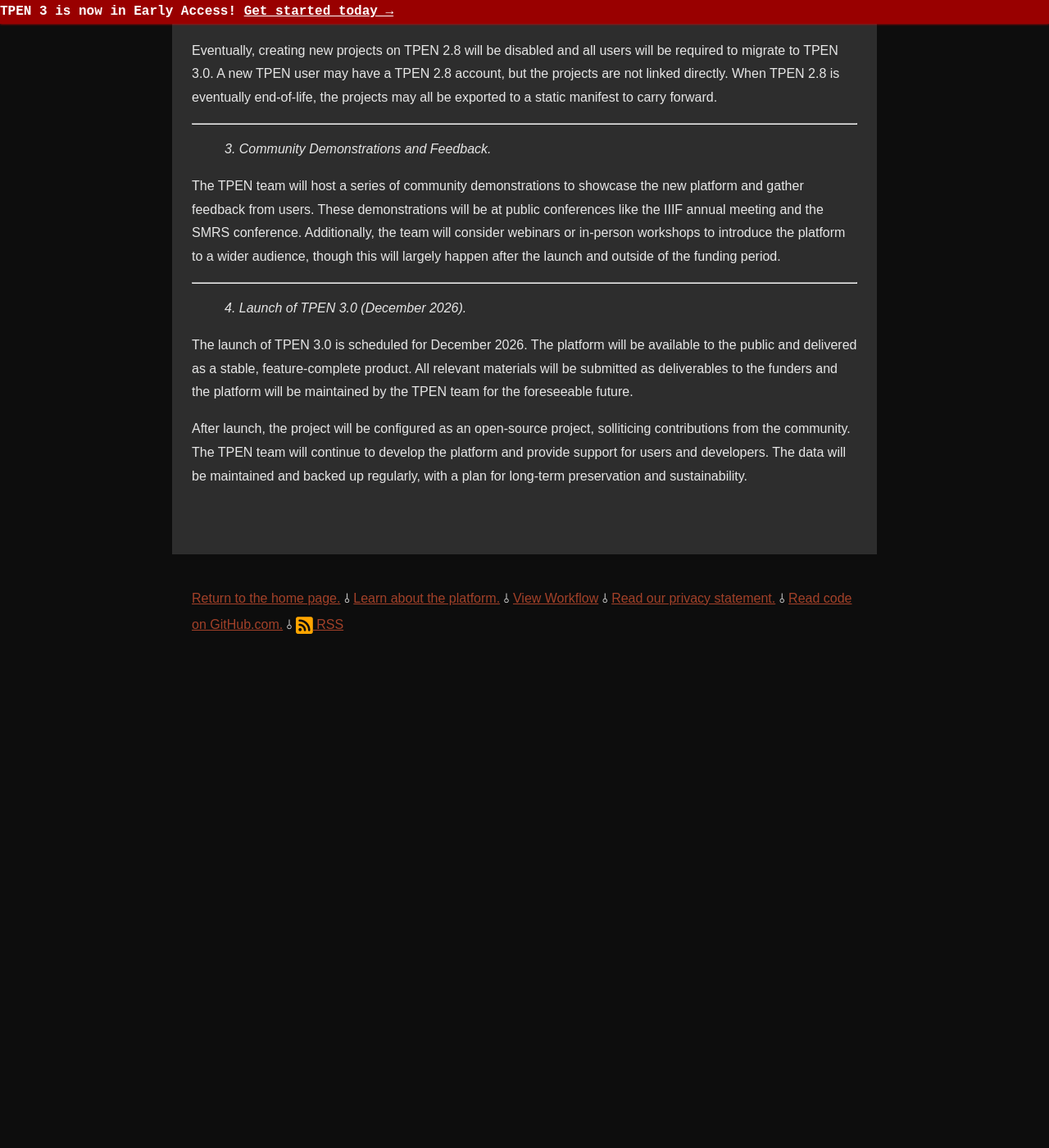
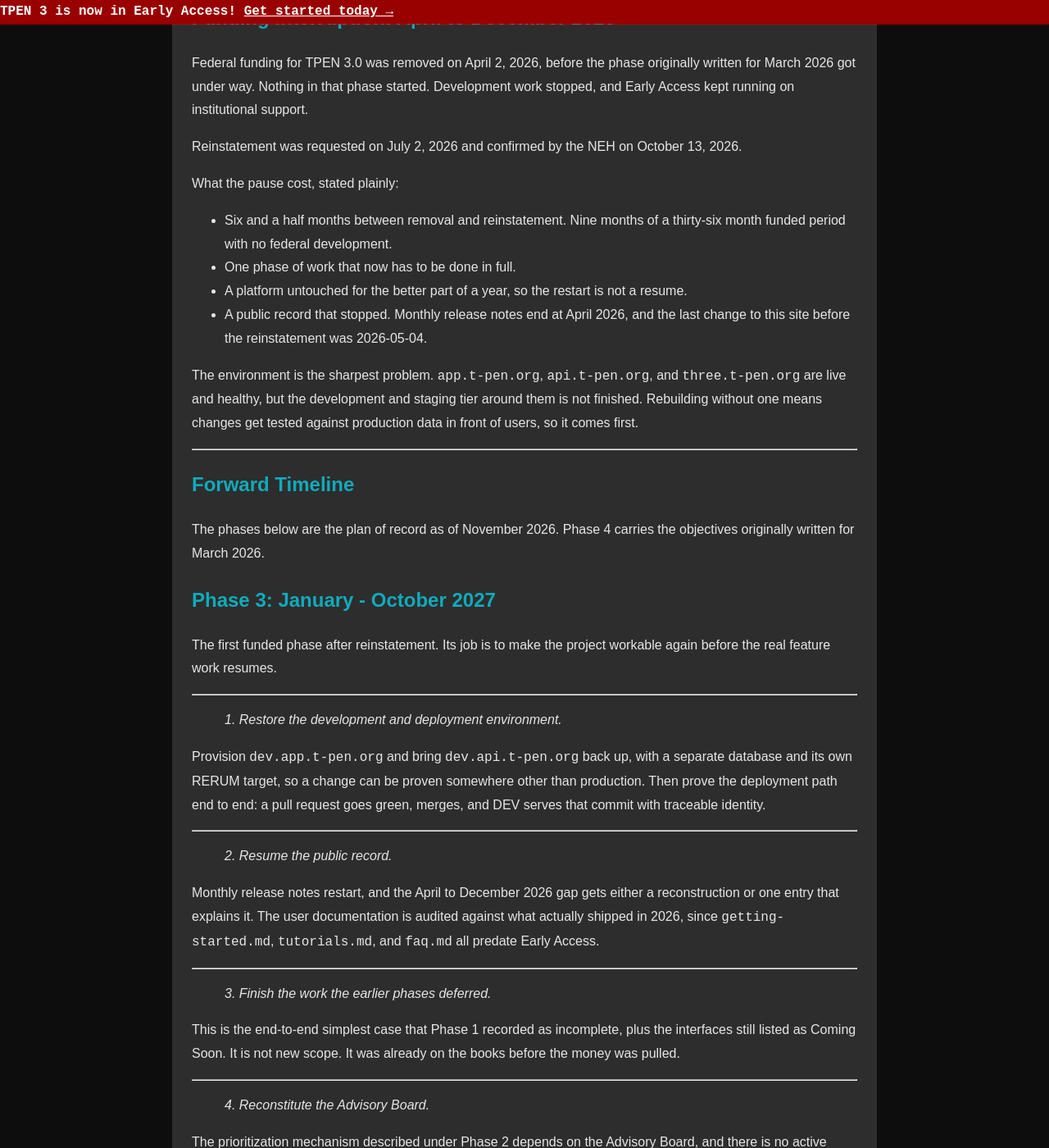
Before and after one commit to CenterForDigitalHumanities/TPEN3, a Jekyll site: the page built from pages/roadmap.md, in a window 1280 px wide and 1400 px high, scrolled down 7102 px. Shown: the whole window at 82% size. Built offline with Jekyll 4.4.1, drawn with Linux system fonts in a browser that asks for light colours; before the commit the page ends 7954 px from its top, so only the background shows below that; some of the changed text lies outside the part shown.

Commit message:
Plan the restart: roadmap through August 2028, plus the reinstatement announcement (#77)
* Plan the restart: roadmap through August 2028, plus the reinstatement post

Federal funding was removed on April 2, 2026 and reinstated on October 13, 2026.
The roadmap still described a March 2026 phase and a December 2026 launch, so the
page and reality had come apart.

The original Phase 3 never ran, so it is not rewritten here. It moves intact to
Phase 4, and a new Phase 3 goes in front of it to rebuild the development
environment and the public record that the pause eroded. Launch is now targeted
for August 2028, twenty months later than promised, against a six and a half
month funding gap.

- pages/roadmap.md: five-band summary, new Funding interruption section, new
  Phase 3, Phase 4 retitled, Current Status moved from Early Access to Reactivation
- _posts/2026-11-10-funding-reinstated.md: the announcement for the community

The August 2028 date is a target, not an agreed term. The reinstated grant period
and amount are still unconfirmed, and December 2026 was in the original proposal,
so this needs funder sign-off before it merges.

Co-authored-by: Copilot App <223556219+Copilot@users.noreply.github.com>

* update roadmap, new post

* Update 2026-11-10-funding-reinstated.md

* Unpin the March post and align the roadmap with the new plan

Two pinned posts both claimed to be the current announcement. Patrick
confirmed the March Early Access post should come down and point forward
instead, so it gets pinned: false and a short update note linking the
reinstatement announcement. Its historical body is otherwise untouched.

The roadmap review found three consistency problems:

- The environment paragraph pointed at "both launch documents", which are
  internal repo files a site visitor cannot open. State the problem directly.
- Phase 2 read as fully complete with a launch-phase icon. It is complete for
  Early Access, and Advisory Board prioritization never happened, so the icon
  and the subtitle now say so.
- The post said the Advisory Board "is actively being reactivated" while the
  roadmap puts it in Phase 3. Nothing supports reactivation underway, so both
  now say the board is dormant and reconstitution is a Phase 3 objective.

Co-authored-by: Copilot App <223556219+Copilot@users.noreply.github.com>

---------

Co-authored-by: Copilot App <223556219+Copilot@users.noreply.github.com>

```diff
--- a/pages/roadmap.md
+++ b/pages/roadmap.md
@@ -9,28 +9,50 @@ permalink: /roadmap/
 
 ## Development Timeline
 
-The funding period for TPEN 3.0 is from 2024-2026. Development has progressed through these phases:
+The funding period for TPEN 3.0 was originally 2024-2026. Federal funding was
+removed on April 2, 2026 and reinstated on October 13, 2026. Development
+resumes in January 2027 and the full public launch is targeted for August 2028.
 
 1. **✅ Phase 1: 2024** (Completed)
     - New platform design
     - Project creation and management
     - Core interfaces and workflows
-2. **🚀 Phase 2: 2025** (In Progress - Early Access)
+2. **✅ Phase 2: 2025** (Completed - Early Access; Advisory Board prioritization carried into Phase 3)
     - Early access release (November 2025)
-    - User feedback and improvements
-    - Additional interfaces and features
-    - Test cases and focused features
-3. **📅 Phase 3: 2026** (Upcoming)
+    - Open to all users (March 2026)
+    - Production cutover (March 2026)
+3. **⏸️ Funding interruption: April - December 2026**
+    - Federal funding removed (April 2, 2026)
+    - Reinstatement requested (July 2, 2026)
+    - Reinstated by the NEH (October 13, 2026)
+    - Development paused, Early Access remains live
+4. **🔧 Phase 3: January - October 2027** (Restart and stabilization)
+    - Development and deployment environments
+    - Release notes and the public record resumed
+    - Deferred interfaces and the end-to-end workflow
+5. **📅 Phase 4: November 2027 - August 2028** (Training, migration, launch)
     - Comprehensive training and documentation
     - Streamlined TPEN 2.8 migration tools
     - Community demonstrations and workshops
-    - Full public launch (December 2026)
+    - **Full public launch: August 2028**
+
+> The plan above replaces the one in the original proposal. The Phase 3 written
+> for March 2026 never started, so it is not revised here, it is moved. Its
+> content survives intact as Phase 4, and a new Phase 3 goes in front of it to
+> rebuild the environment and the public record that the pause eroded. See
+> [the funding interruption](#funding-interruption-april-to-december-2026)
+> for what that cost.
 
 ---
 
-## Current Status: Early Access (November 2025)
+## Current Status: Reactivation (November 2026)
 
-TPEN 3 is now available for early access! Core features are functional and we're actively gathering feedback from early adopters.
+TPEN 3 is live in Early Access and stays live through the restart. Core
+features are functional and we are still gathering feedback. What is happening
+right now is institutional reactivation, not grant-funded development: the
+reinstatement was confirmed on October 13, 2026, and funded work resumes in
+January 2027. Until then the team is reviewing the ecosystem and adjusting current
+plans based on the feedback received.
 
 ### Available Now
 
@@ -50,6 +72,9 @@ TPEN 3 is now available for early access! Core features are functional and we're
 - 🔄 Expanded export format options (TEI, custom schemas)
 - 🔄 Repository integrations and cloud storage support
 - 🔄 Comprehensive migration tools for TPEN 2.8 projects
+
+These deferred items are scheduled work again. They land in Phase 3, alongside
+the interfaces and the end-to-end workflow that the pause interrupted.
 
 [View detailed feature comparison →]({{site.url}}/announcements/2025/11/24/whats-new-tpen3.html)
 
@@ -286,6 +311,9 @@ per the funding proposal, are required for the final release and others are
 simply proposed as possible and will be scheduled for work after delivery. It
 is up to the Advisory Board to decide which features are most impactful.
 
+Those scheduled meetings did not happen: the board has been inactive, and the
+feature prioritization it was meant to perform is carried into Phase 3.
+
 Users will also provide feedback and there should be a combination of simple
 ways to do this. Some GitHub issue templates will help, but there should also
 be a persistent feedback tool on each interface. Contact via email or forms
@@ -305,18 +333,92 @@ There are three main ways to prioritize work for the final release:
 
 2. **Advisory Board Features**: These are features that the Advisory Board
    has selected as important for the final release. They are the next most
-   important and will be prioritized second. The Advisory Board will meet
-   regularly to discuss the progress and provide feedback.
+   important and will be prioritized second. The board is not active today, so
+   this category has no entries until it is reconstituted in Phase 3.
 
 3. **User Features**: These are features that users have requested or that
    fulfill the special cases of the test users. Some may be simply selected
    by the developers, but no feature should be added without a clear use case.
 
-## Phase 3: March 2026
+## Funding interruption: April to December 2026
 
-The final phase of development focuses on training and documentation,
+Federal funding for TPEN 3.0 was removed on April 2, 2026, before
+the phase originally written for March 2026 got under way. Nothing in that phase started.
+Development work stopped, and Early Access kept running on institutional
+support.
+
+Reinstatement was requested on July 2, 2026 and confirmed by the NEH on
+October 13, 2026.
+
+What the pause cost, stated plainly:
+
+- Six and a half months between removal and reinstatement. Nine months of a
+  thirty-six month funded period with no federal development.
+- One phase of work that now has to be done in full.
+- A platform untouched for the better part of a year, so the restart is not a
+  resume.
+- A public record that stopped. Monthly release notes end at April 2026, and
+  the last change to this site before the reinstatement was 2026-05-04.
+
+The environment is the sharpest problem. `app.t-pen.org`, `api.t-pen.org`, and
+`three.t-pen.org` are live and healthy, but the development and staging tier
+around them is not finished. Rebuilding without one means changes get tested
+against production data in front of users, so it comes first.
+
+---
+
+## Forward Timeline
+
+The phases below are the plan of record as of November 2026. Phase 4 carries
+the objectives originally written for March 2026.
+
+## Phase 3: January - October 2027
+
+The first funded phase after reinstatement. Its job is to make the project
+workable again before the real feature work resumes.
+
+---
+
+> *1. Restore the development and deployment environment.*
+
+Provision `dev.app.t-pen.org` and bring `dev.api.t-pen.org` back up, with a
+separate database and its own RERUM target, so a change can be proven somewhere
+other than production. Then prove the deployment path end to end: a pull
+request goes green, merges, and DEV serves that commit with traceable identity.
+
+---
+
+> *2. Resume the public record.*
+
+Monthly release notes restart, and the April to December 2026 gap gets either a
+reconstruction or one entry that explains it. The user documentation is audited
+against what actually shipped in 2026, since `getting-started.md`,
+`tutorials.md`, and `faq.md` all predate Early Access.
+
+---
+
+> *3. Finish the work the earlier phases deferred.*
+
+This is the end-to-end simplest case that Phase 1 recorded as incomplete, plus
+the interfaces still listed as Coming Soon. It is not new scope. It was already
+on the books before the money was pulled.
+
+---
+
+> *4. Reconstitute the Advisory Board.*
+
+The prioritization mechanism described under Phase 2 depends on the Advisory
+Board, and there is no active board today. It comes back in this phase, or
+feature selection for the final release has no mechanism at all.
+
+---
+
+## Phase 4: November 2027 - August 2028
+
+The original Phase 3, moved. Its content is unchanged, because none of it
+happened. This final phase focuses on training and documentation,
 migration from TPEN 2.8, community demonstrations, and feedback. The launch
-of TPEN 3.0 is scheduled for December 2026.
+of TPEN 3.0 is targeted for August 2028.
 
 ---
 
@@ -365,9 +467,9 @@ after the launch and outside of the funding period.
 
 ---
 
-> *4. Launch of TPEN 3.0 (December 2026).*
+> *4. Launch of TPEN 3.0 (August 2028).*
 
-The launch of TPEN 3.0 is scheduled for December 2026. The platform will be
+The launch of TPEN 3.0 is targeted for August 2028. The platform will be
 available to the public and delivered as a stable, feature-complete product.
 All relevant materials will be submitted as deliverables to the funders and
 the platform will be maintained by the TPEN team for the foreseeable future.
```
Also changed, not shown: _posts/2026-03-17-early-access-announcement.md (+7 -1 lines), _posts/2026-11-10-funding-reinstated.md (added, +59 -0 lines).
